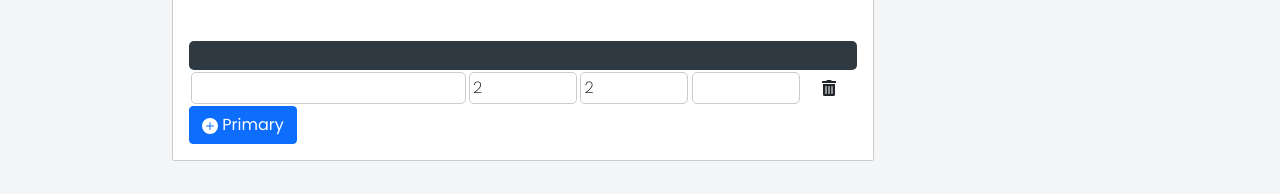
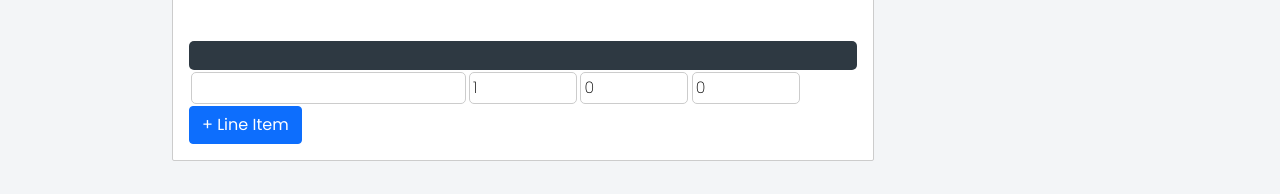
Before and after one commit to jeffkojobans5/invoice-app, a React (Create React App) app: page / in a window 1280 px wide. Shown: the part 267-461 px from the top of the page. Built offline with nearby package versions, Linux system fonts and the light colour scheme.

Commit message:
work on contexts

```diff
--- a/src/components/DynamicBlock.js
+++ b/src/components/DynamicBlock.js
@@ -1,61 +1,113 @@
-import React from 'react'
+import React, { useEffect } from 'react'
 import {  FaTrashAlt } from 'react-icons/fa';
 import Inputs from '../props/Inputs'
 import { v4 as uuidv4 } from 'uuid';
 
 function DynamicBlock () {
 
-    const [inputFields , setInputField] = React.useState([
+    const [inputFields , setInputFields] = React.useState(
         {
-            fieldDetails : [ { id: uuidv4(), description : '' , quantity : 2 , rate : 2 , total : 4 }  ]
+            invoiceName: "INVOICE",
+            sender : "",
+            billTo: "Bill To",
+            receiver : "",
+            shipTo : "",
+            optional : "",
+            date : "Date",
+            dateValue : new Date(),
+            paymentTerms : "Payment Terms",
+            dueDate : new Date(),
+            PNumber : "P.O Number",
+            name : 'Bansah',
+            description: "Description",
+            quantity : "Quantity",
+            rate : "Rate",
+            amount : "Amount",
+            notes: "Notes",
+            noteValue : "",
+            terms : "Terms",
+            termsValue : "",
+            fieldDetails :  [{ id: uuidv4(), description : '' , quantity : 1 , rate : 0 , total : 0 }] ,
         }
-    ])
+    )
 
+    function doThis () {
+        setInputFields({...inputFields , fieldDetails : [ ...inputFields['fieldDetails'] , {  id: uuidv4(), description : '' , quantity : 1 , rate : 0 , total : 0  } ]})
+    }
+
+    function updateInputs (id , e)  {
+        e.preventDefault();
+        const newInputFields = inputFields['fieldDetails'].map(i => {
+            if(id === i.id) {
+              i[e.target.name] = e.target.value
+
+                if(e.target.name === 'quantity' || e.target.name === 'rate') {
+                    i.total = (i.rate * i.quantity) / 100
+                }
+            }
+            return i;
+          })
+          setInputFields({...inputFields , fieldDetails : [...newInputFields]   })
+        }
+
+    function removeInput (id) {
+        const newInputFields = inputFields['fieldDetails'].filter((item)=> item.id !== id)
+        setInputFields({...inputFields , fieldDetails : [...newInputFields]   })
+    }
+
+    useEffect(()=> {
+
+    },[])
 
     return (
         <>
-        { inputFields.map((inputField , index)=> {
+         { inputFields['fieldDetails'].map((inputField , i )=> {
 
-            return (
-            <div className="dynamicTable row " key={inputField.fieldDetails[index]['id']}>
+        return (
+        <>
+            <div className="dynamicTable row " key={ i }>
                 <div className="col-md-5">
                     <Inputs
-                        name="firstName"
-                        label="First Name"
-                        value={inputField.fieldDetails[index]['description']}
-                        // onChange={event => (inputField.id, event)}
+                        type="text"
+                        name="description"
+                        label="description"
+                        value={inputField['description']}
+                        onChange={(e)=>updateInputs(inputField.id , e)}
                     />
                 </div>
                 <div className="col-md-2">
                     <Inputs
-                            name="firstName"
-                            label="First Name"
-                            value={inputField.fieldDetails[index]['quantity']}
-                            // onChange={event => (inputField.id, event)}
+                            type="number"
+                            name="quantity"
+                            label="quantity"
+                            value={inputField['quantity']}
+                            onChange={(e)=>updateInputs(inputField.id , e)}
                     />
                 </div>
                 <div className="col-md-2">
                     <Inputs
-                                name="firstName"
-                                label="First Name"
-                                value={inputField.fieldDetails[index]['rate']}
-                                // onChange={event => (inputField.id, event)}
+                                type="number"
+                                name="rate"
+                                label="rate"
+                                value={inputField['rate']}
+                                onChange={(e)=>updateInputs(inputField.id , e)}
                         />
                 </div>
                 <div className="col-md-2 ">
                     <Inputs
-                                name="firstName"
-                                label="First Name"
-                                value={inputField.fieldDetails[index]['amount']}
-                                // onChange={event => (inputField.id, event)}
+                                name="number"
+                                label="total"
+                                value={inputField['total']}
+                                onChange={(e)=>updateInputs(inputField.id , e)}
                         />
                 </div>
                 <div className="col-md-1 d-flex justify-content-center align-items-center">
-                    <FaTrashAlt />
+                    { inputFields.fieldDetails.length > 1 ?  <FaTrashAlt className="trash" onClick={ (e)=>removeInput(inputField.id) }/> : ""  }
                 </div>
             </div>
-
+            </>
             )}) }
+            <button type="button" className="btn btn-primary" name="fieldDetails" onClick={ ()=>doThis() }> + Line Item</button>
         </>
     )
 }
--- a/src/components/InvoiceBlock.js
+++ b/src/components/InvoiceBlock.js
@@ -87,7 +87,6 @@ const InvoiceBlock = () => {
                         </div>
                     </div>
 
-
                     <div className="row p-0 mt-1 justify-content-end d-flex">
                         <div className="col-md-7 justify-content-end d-flex">
                                     <Inputs
@@ -104,7 +103,6 @@ const InvoiceBlock = () => {
                                 />
                         </div>
                     </div>
-
 
                     <div className="row p-0 mt-1 justify-content-end d-flex">
                         <div className="col-md-7 justify-content-end d-flex">
@@ -126,8 +124,6 @@ const InvoiceBlock = () => {
                 </div>
             </div>
                     <InvoiceTable />
-                    <button type="button" class="btn btn-primary outline-none"> <BsPlusCircleFill /> Primary</button>
-
         </div>
     )
 }
--- a/src/index.css
+++ b/src/index.css
@@ -174,3 +174,18 @@ nav ul li a:hover {
 .dynamicTable input:focus {
   border: 1px solid #469e75;
 }
+
+.trash {
+  cursor: pointer;
+  visibility: hidden;
+  transition: 0.1s all;
+  color: gray;
+}
+
+.trash:hover {
+  color: brown;
+}
+
+.dynamicTable:hover .trash {
+  visibility: visible;
+}
```
Also changed, not shown: src/contexts/invoiceContext.js (added).
